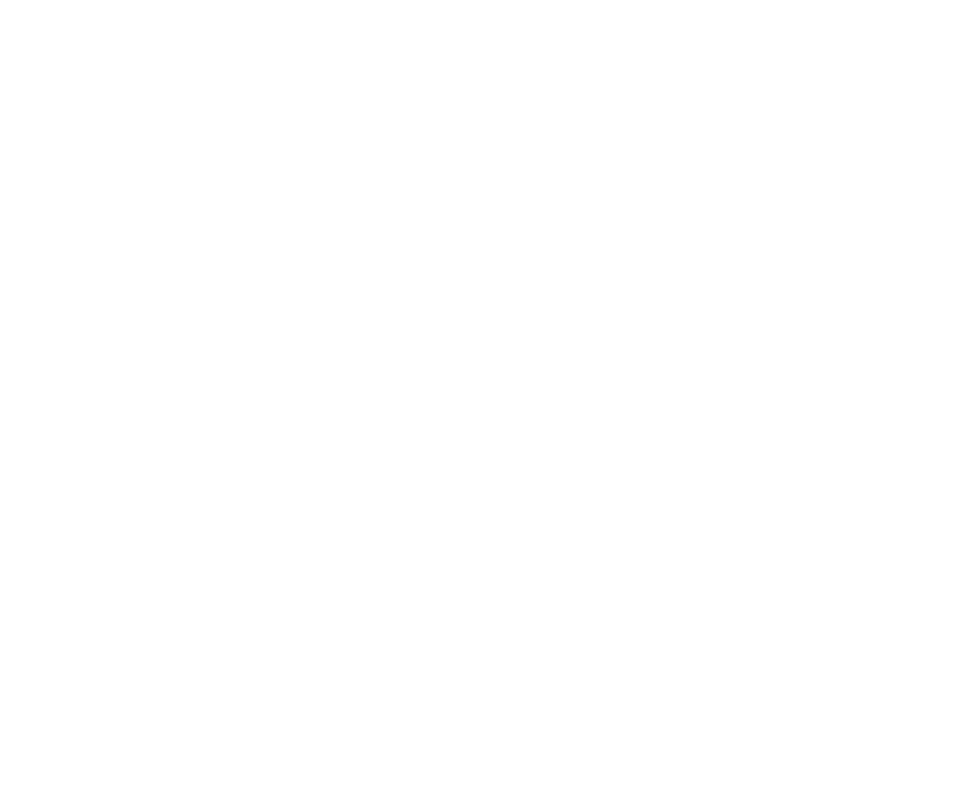
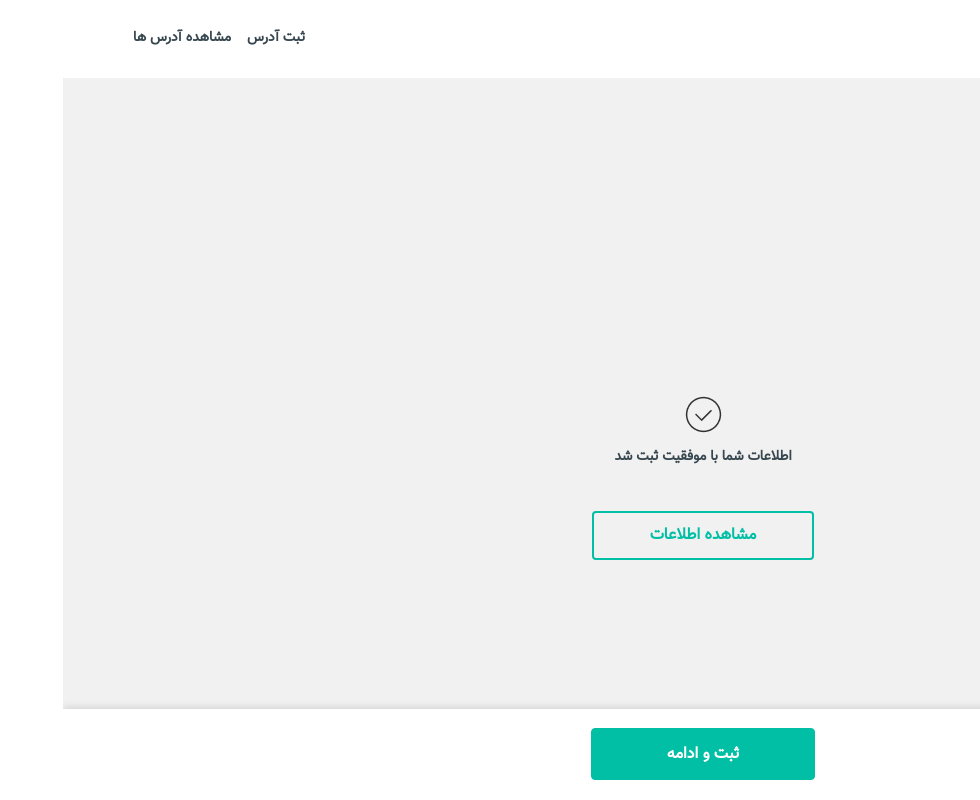
Before and after one commit to MahshidNiknafs/obar-address, a React (Vite) app: page /success in a window 1280 px wide. Before the commit this address had no page. Shown: the whole page, without its empty margins (300-1280 px from the left). Built offline with nearby package versions, Linux system fonts and the light colour scheme.

Commit message:
add success page

```diff
--- a/src/App.jsx
+++ b/src/App.jsx
@@ -6,11 +6,13 @@ import AppLayout from "./ui/AppLayout/AppLayout";
 import CreateAddressPage from "./pages/CreateAddressPage";
 import AddressesPage from "./pages/AddressesPage";
 import LocationPage from "./pages/LocationPage";
+import SuccessPage from "./pages/SuccessPage";
 
 const routes = [
 	{ path: "/create-address", element: <CreateAddressPage /> },
 	{ path: "/addresses", element: <AddressesPage /> },
 	{ path: "/create-address/set-location", element: <LocationPage /> },
+	{ path: "/success", element: <SuccessPage /> },
 ];
 
 function App() {
--- a/src/features/address/Addresses.jsx
+++ b/src/features/address/Addresses.jsx
@@ -1,30 +1,15 @@
+import useAddresses from "./useAddresses";
 import "./Addresses.css";
 
-const addressData = [
-	{
-		id: 1,
-		firstName: "محمدرضا",
-		lastName: "رضایی",
-		mobileNumber: "09121234567",
-		landlineNumber: "02112345678",
-		address: "تهران، خیابان آزادی، پلاک ۱۰",
-		gender: "مرد",
-	},
-	{
-		id: 2,
-		firstName: "زهرا",
-		lastName: "احمدی",
-		mobileNumber: "09131234567",
-		landlineNumber: "02198765432",
-		address: "مشهد، خیابان امام رضا، پلاک ۲۰",
-		gender: "زن",
-	},
-];
+function Addresses() {
+	const { addresses, loading, error } = useAddresses();
 
-function Addresses() {
+	if (loading) return <p>در حال دریافت اطلاعات...</p>;
+	if (error) return <p>{error}</p>;
+
 	return (
 		<div className="addresses-container">
-			{addressData.map((address) => (
+			{addresses.map((address) => (
 				<div key={address.id} className="address-card">
 					<div className="info-item">
 						<span className="info-label">نام</span>
--- a/src/features/address/LocationPickerMap.jsx
+++ b/src/features/address/LocationPickerMap.jsx
@@ -1,4 +1,5 @@
 import { useState, useEffect, useCallback } from "react";
+import { useNavigate } from "react-router-dom";
 import { MapContainer, TileLayer, Marker, useMapEvents } from "react-leaflet";
 import { useFormContext } from "../../contexts/FormContext";
 import "leaflet/dist/leaflet.css";
@@ -7,6 +8,7 @@ import "./LocationPickerMap.css";
 const LocationPickerMap = () => {
 	const { setSubmitAction, setFormData, formData } = useFormContext();
 	const [position, setPosition] = useState([35.6895, 51.389]);
+	const navigate = useNavigate();
 
 	useEffect(() => {
 		setFormData((prev) => ({ ...prev, location: position }));
@@ -17,7 +19,9 @@ const LocationPickerMap = () => {
 			...formData,
 			location: position,
 		});
-	}, [formData, position]);
+
+		navigate("/success");
+	}, [formData, position, navigate]);
 
 	useEffect(() => {
 		setSubmitAction(() => submitLocation);
--- a/src/features/address/useAddresses.js
+++ b/src/features/address/useAddresses.js
@@ -16,8 +16,10 @@ function useAddresses() {
 					headers: {
 						"Content-Type": "application/json",
 						Authorization: AUTH_HEADER,
+						Accept: "application/json",
 					},
 				});
+
 				const formattedData = response.data.map((item) => ({
 					id: item.id,
 					firstName: item.first_name,
--- /dev/null
+++ b/src/pages/SuccessPage.css
@@ -0,0 +1,41 @@
+.success-container {
+	display: flex;
+	flex-direction: column;
+	justify-content: center;
+	align-items: center;
+	height: 100vh;
+	text-align: center;
+	background-color: var(--color-bg);
+	padding: 0 20px;
+}
+
+.success-container img {
+	width: auto;
+	height: auto;
+	max-width: 100%;
+	margin-bottom: 1rem;
+}
+
+.success-container h1 {
+	margin-bottom: 3rem;
+	font-weight: 700;
+	font-size: 14px;
+	color: var(--color-text);
+}
+
+.information-btn {
+	border: 2px solid var(--color-primary);
+	background-color: transparent;
+	color: var(--color-primary);
+	font-size: 16px;
+	font-weight: 700;
+	padding: 0.7rem 4rem;
+	cursor: pointer;
+	border-radius: 4px;
+	font-family: var(--font-primary);
+}
+
+.information-btn:hover {
+	background-color: var(--color-primary);
+	color: var(--color-bg);
+}
--- /dev/null
+++ b/src/pages/SuccessPage.jsx
@@ -0,0 +1,14 @@
+import successImage from "../../assets/images/success.png";
+import "./SuccessPage.css";
+
+function SuccessPage() {
+	return (
+		<div className="success-container">
+			<img src={successImage} alt="logo" />
+			<h1>اطلاعات شما با موفقیت ثبت شد</h1>
+			<button className="information-btn">مشاهده اطلاعات</button>
+		</div>
+	);
+}
+
+export default SuccessPage;
```
Also changed, not shown: assets/images/success.png (added). Lines whose indentation alone changed are shown as unchanged.
